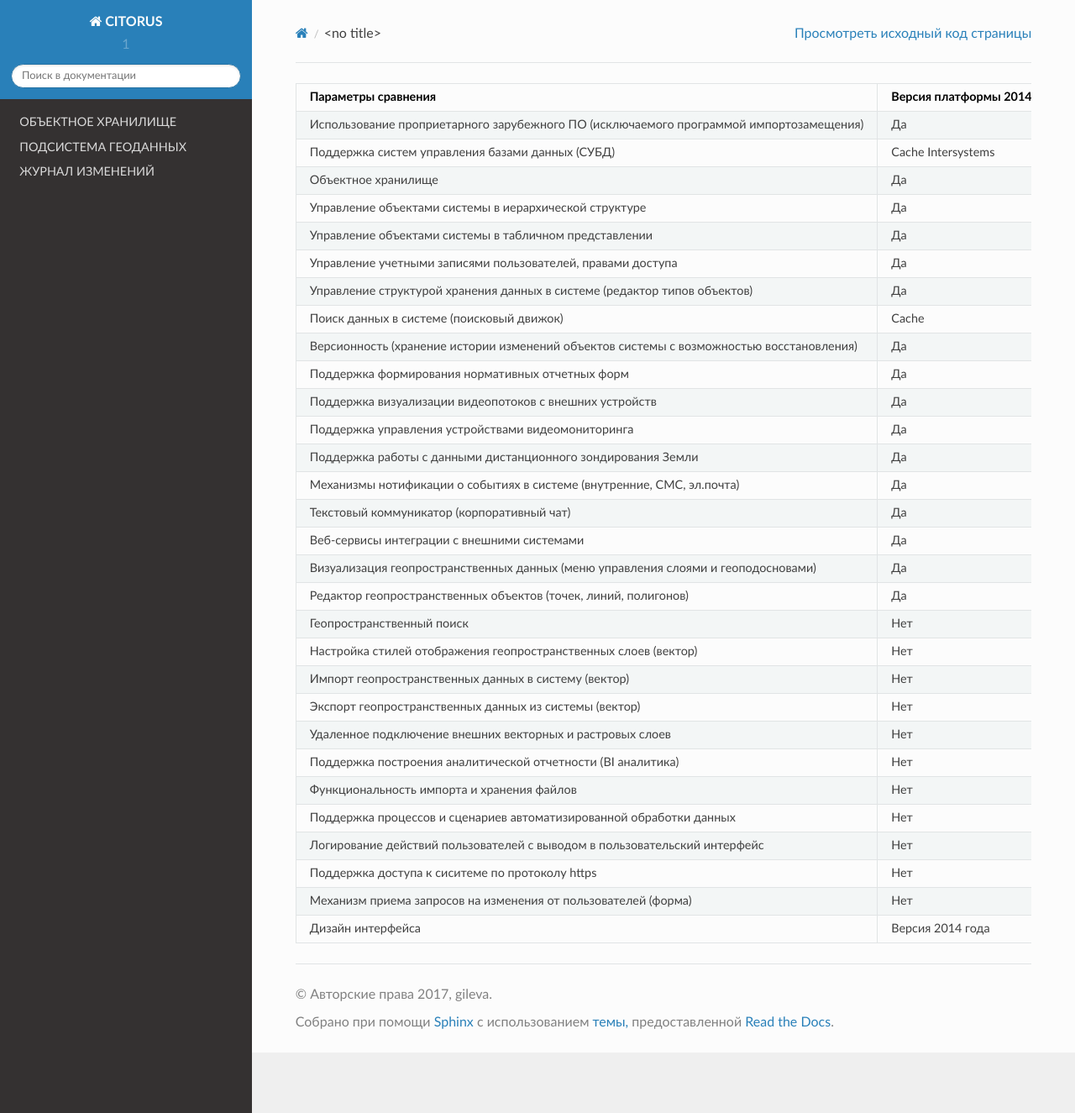
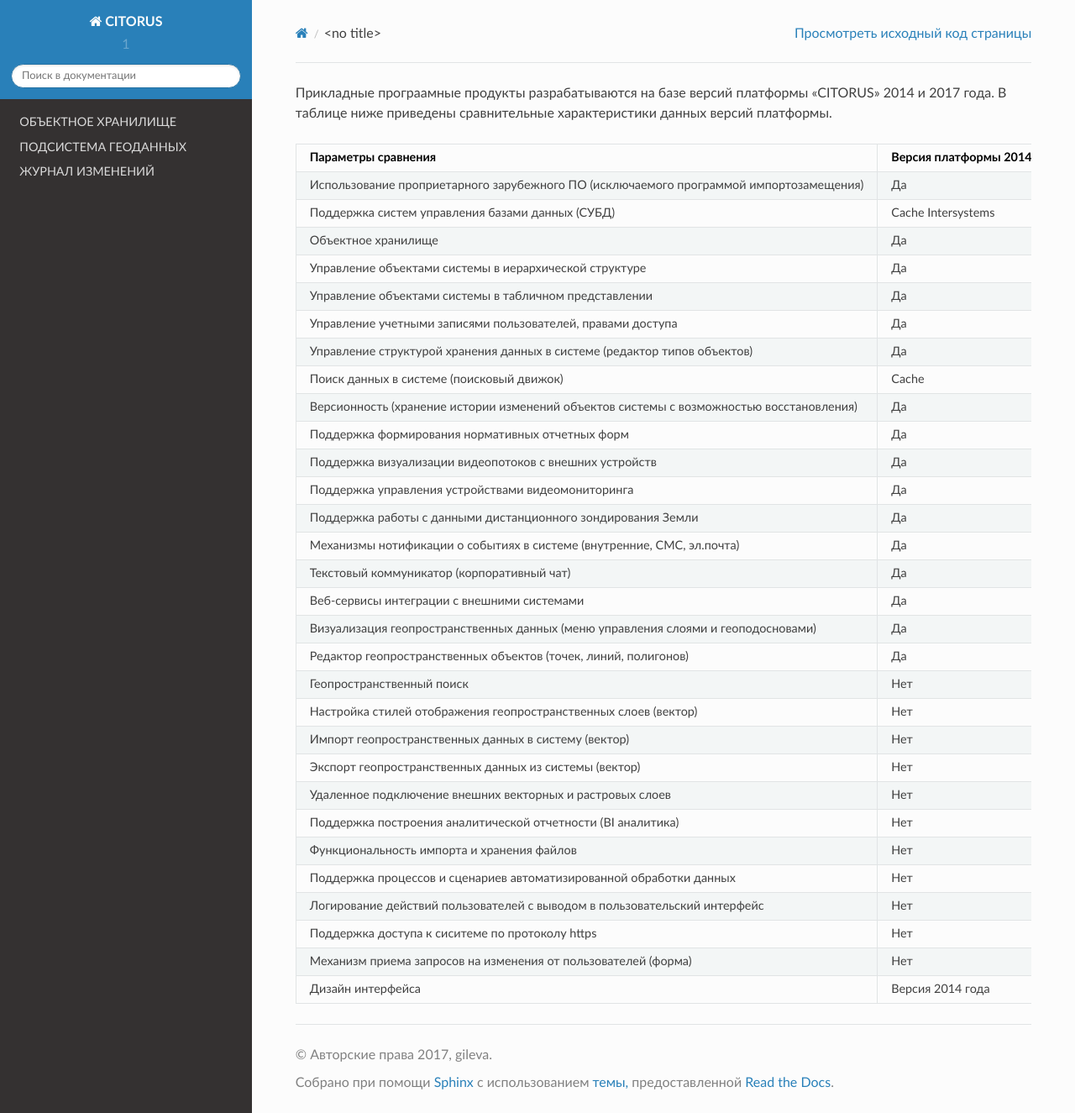
Before and after one commit to citoruspm/citorus, a Sphinx documentation site: the page built from source/versions.rst, in a window 1280 px wide and 1325 px high. Shown: the whole window at 84% size. Built offline with Sphinx 7.4.7 and the Read the Docs theme 2.0.0, drawn with Linux system fonts in a browser that asks for light colours; formulas are drawn with MathJax 3.

Commit message:
Update versions.rst

```diff
--- a/source/versions.rst
+++ b/source/versions.rst
@@ -1,3 +1,5 @@
+Прикладные програамные продукты разрабатываются на базе версий платформы «CITORUS» 2014 и 2017 года. В таблице ниже приведены сравнительные характеристики данных версий платформы.
+
 +--------------------------------------------------------------------+--------------------+---------------------------+
 |             Параметры сравнения                                    | Версия платформы   |   Версия платформы 2017   |
 |                                                                    | 2014               |                           |
```
